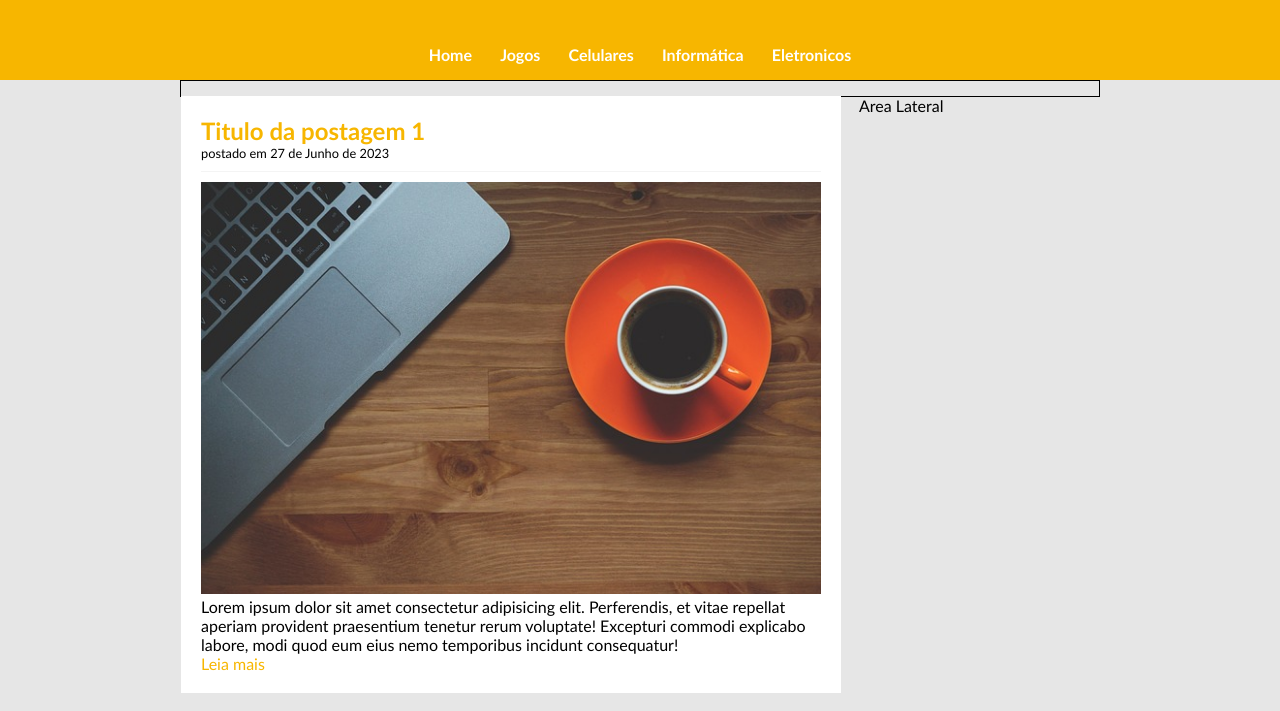
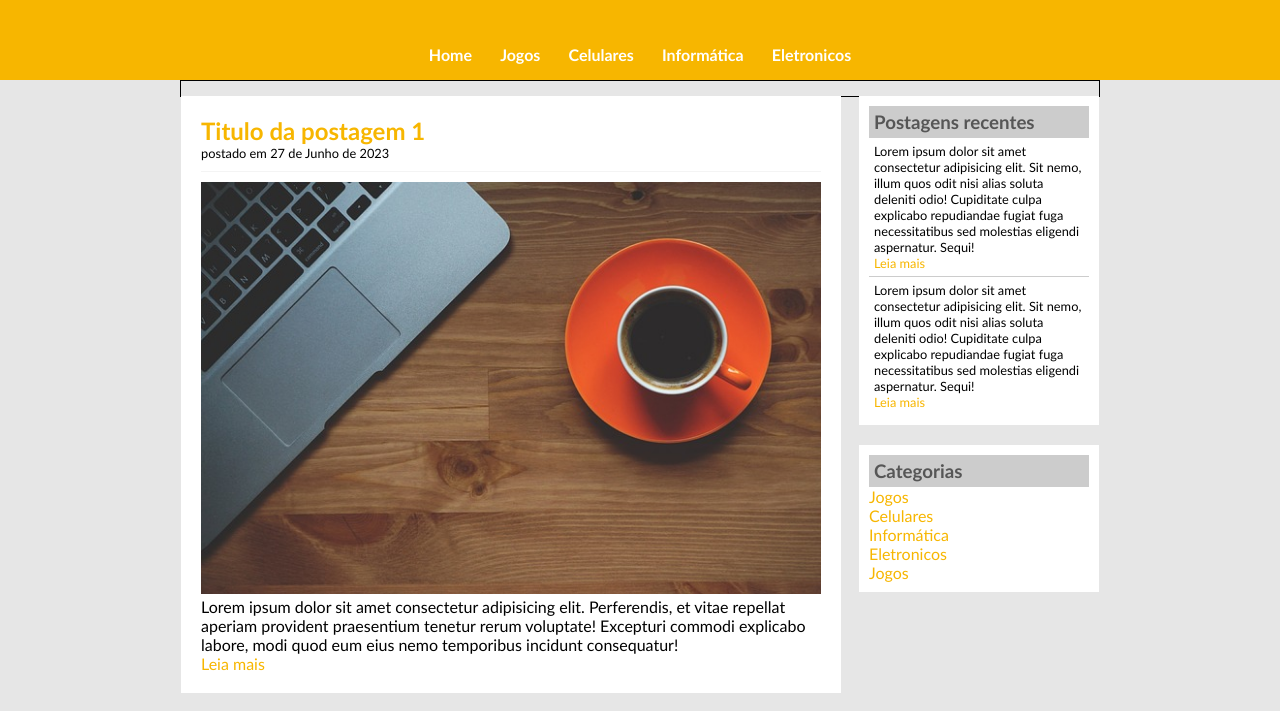
Before and after one commit to LucasCaiar/TecBlog, a plain HTML site: page index.html in a window 1280 px wide. Shown: the part 83-794 px from the top of the page. Drawn offline with Linux system fonts and the light colour scheme.

Commit message:
coluna lateral postagem e categoria

```diff
--- a/estilo.css
+++ b/estilo.css
@@ -82,6 +82,21 @@ img{
     float: left;
 
 }
+.postagens-recentes{
+    background-color: white;
+    padding: 10px;
+    margin-bottom: 20px;
+}
+.titulo3 {
+    color:#565656;
+    background-color: #ccc;
+    padding: 5px;
+}
+.texto-lateral{
+    border-bottom: 1px solid #ccc;
+    font-size: 0.8em;
+    padding: 5px;
+}
 /****RODAPÉ***<-------------*/
 #rodape {
     clear: both;
--- a/index.html
+++ b/index.html
@@ -39,7 +39,30 @@
             </div>
         </div>
         <div class="lateral">
-            Area Lateral
+            <div class="postagens-recentes">
+                <h3 class="titulo3">Postagens recentes</h3>
+                <div class="texto-lateral">
+                    <p> Lorem ipsum dolor sit amet consectetur adipisicing elit. Sit nemo, illum quos odit nisi alias soluta deleniti odio! Cupiditate culpa explicabo repudiandae fugiat fuga necessitatibus sed molestias eligendi aspernatur. Sequi!</p>
+                    <a href="#">Leia mais</a>
+                </div>
+                <div class="texto-lateral" style="border-bottom:none">
+                    <p> Lorem ipsum dolor sit amet consectetur adipisicing elit. Sit nemo, illum quos odit nisi alias soluta deleniti odio! Cupiditate culpa explicabo repudiandae fugiat fuga necessitatibus sed molestias eligendi aspernatur. Sequi!</p>
+                    <a href="#">Leia mais</a>
+                </div>
+
+            </div>
+            <div class="postagens-recentes">
+                <h3 class="titulo3">Categorias</h3>
+                <div>
+                    <a href="">Jogos</a><br>
+                    <a href="">Celulares</a><br>
+                    <a href="">Informática</a><br>
+                    <a href="">Eletronicos</a><br>
+                    <a href="">Jogos</a>
+                </div>
+
+            </div>
+
         </div>
     </div>
     <div id="rodape"> <!--INICIO RODAPE-->
```
